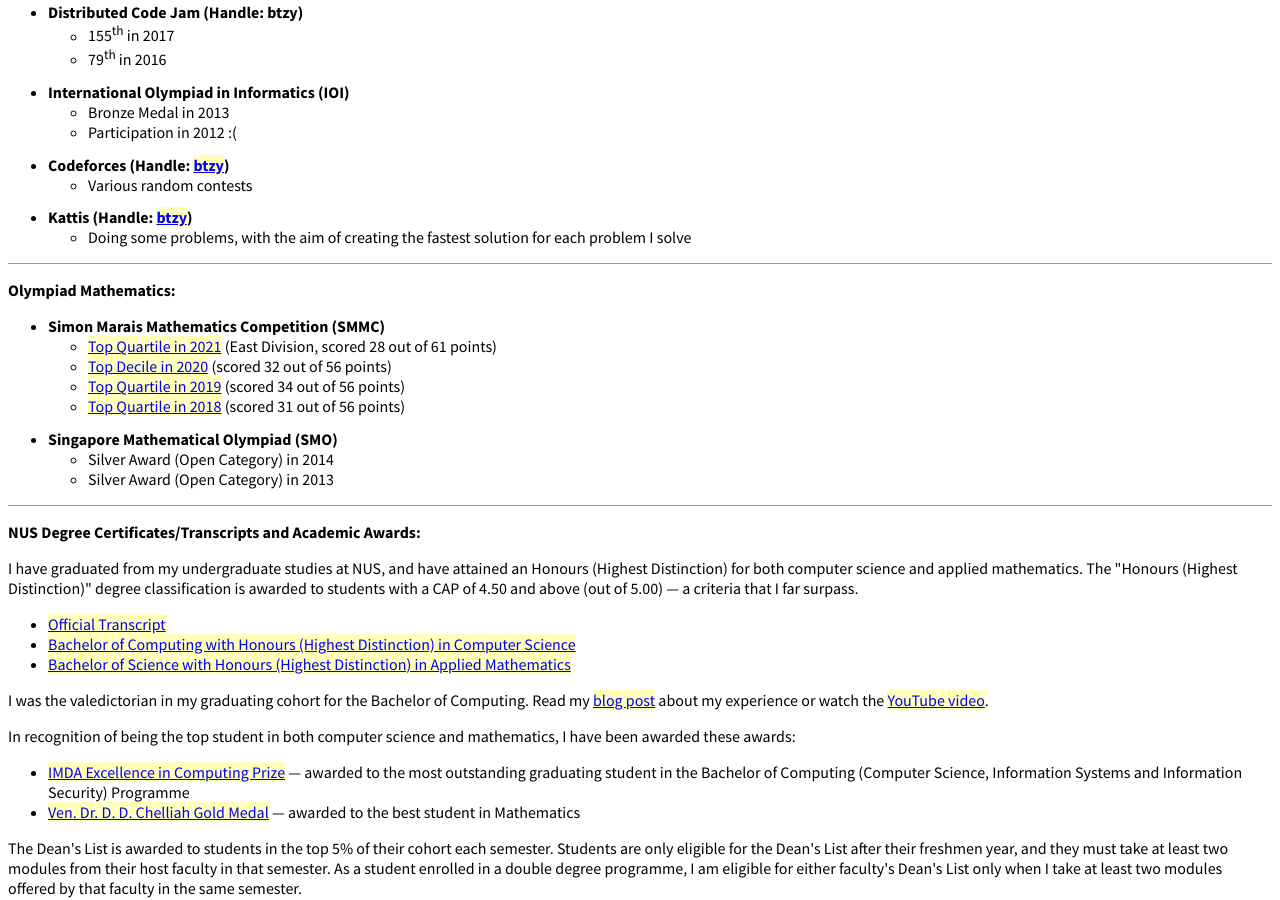
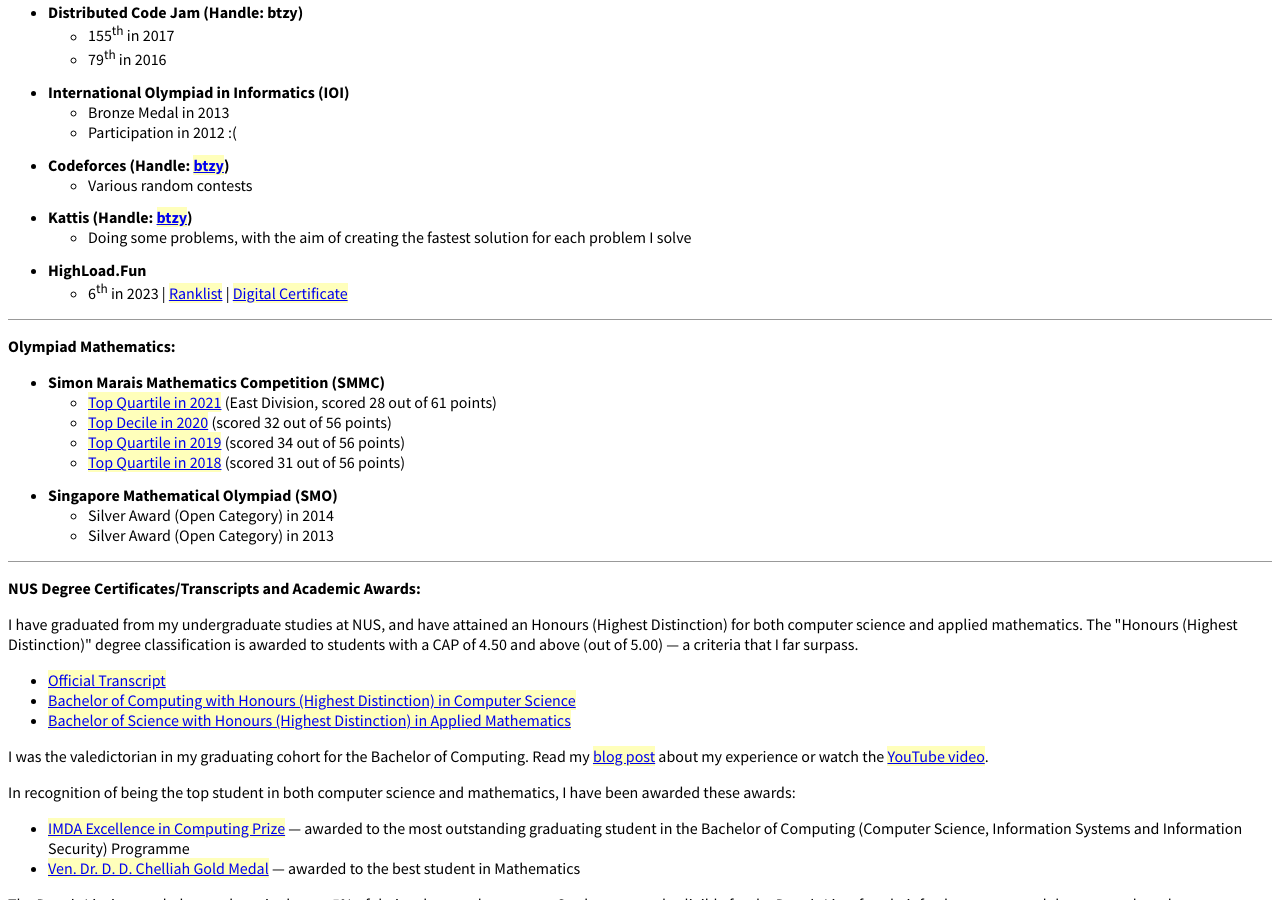
Before and after one commit to btzy/homepage, a Jekyll site: the page built from index.html, in a window 1280 px wide and 900 px high, scrolled down 3160 px. Built offline with Jekyll 4.4.1, drawn with Linux system fonts in a browser that asks for light colours; comment, search, counter and statistics services are not loaded.

Commit message:
Add HighLoad.Fun 2023 certificate

```diff
--- a/index.html
+++ b/index.html
@@ -216,6 +216,13 @@
 <div class="header">Kattis (Handle: <a href="https://open.kattis.com/users/btzy">btzy</a>)</div>
 <ul>
 <li>Doing some problems, with the aim of creating the fastest solution for each problem I solve</li>
+</ul>
+</li>
+
+<li>
+<div class="header">HighLoad.Fun</div>
+<ul>
+<li>6<sup>th</sup> in 2023 | <a href="https://highload.fun/ratings/2023/a20ebbdba2ed5ab42886cdc2723856a8d465075674cea02889d30ebcb33984d1">Ranklist</a> | <a href="https://highload.fun/cert/2023/a20ebbdba2ed5ab42886cdc2723856a8d465075674cea02889d30ebcb33984d1">Digital Certificate</a></li>
 </ul>
 </li>
 </ul>
```
